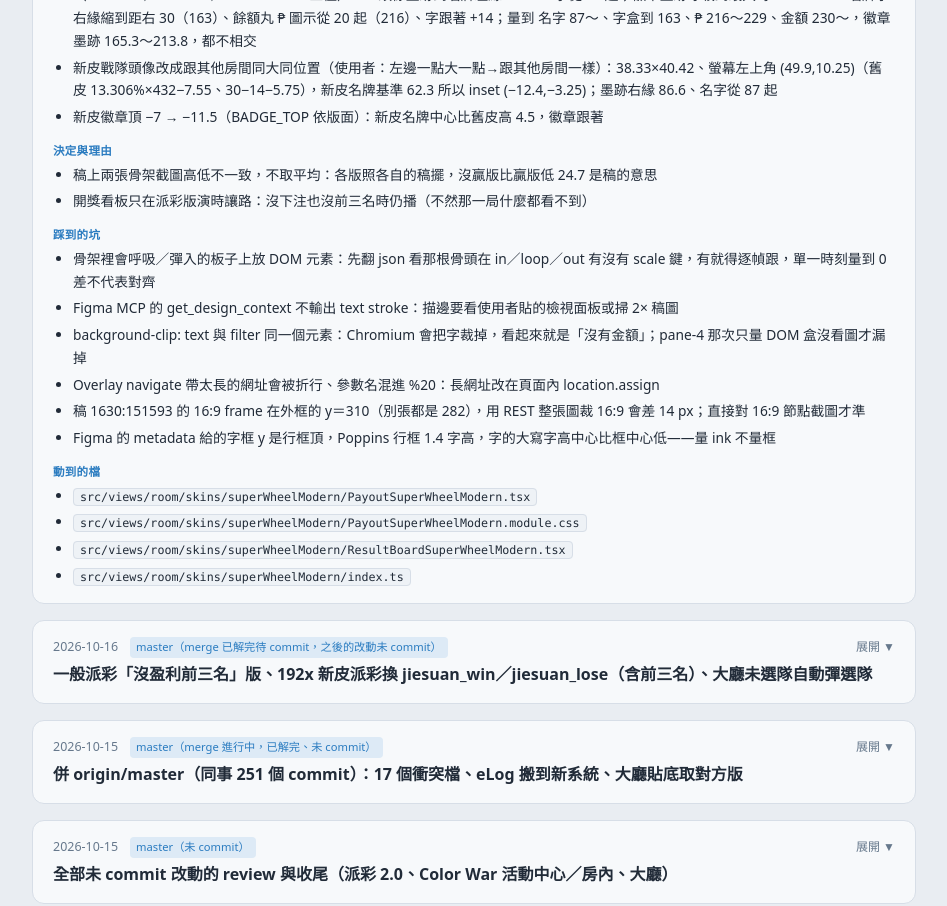
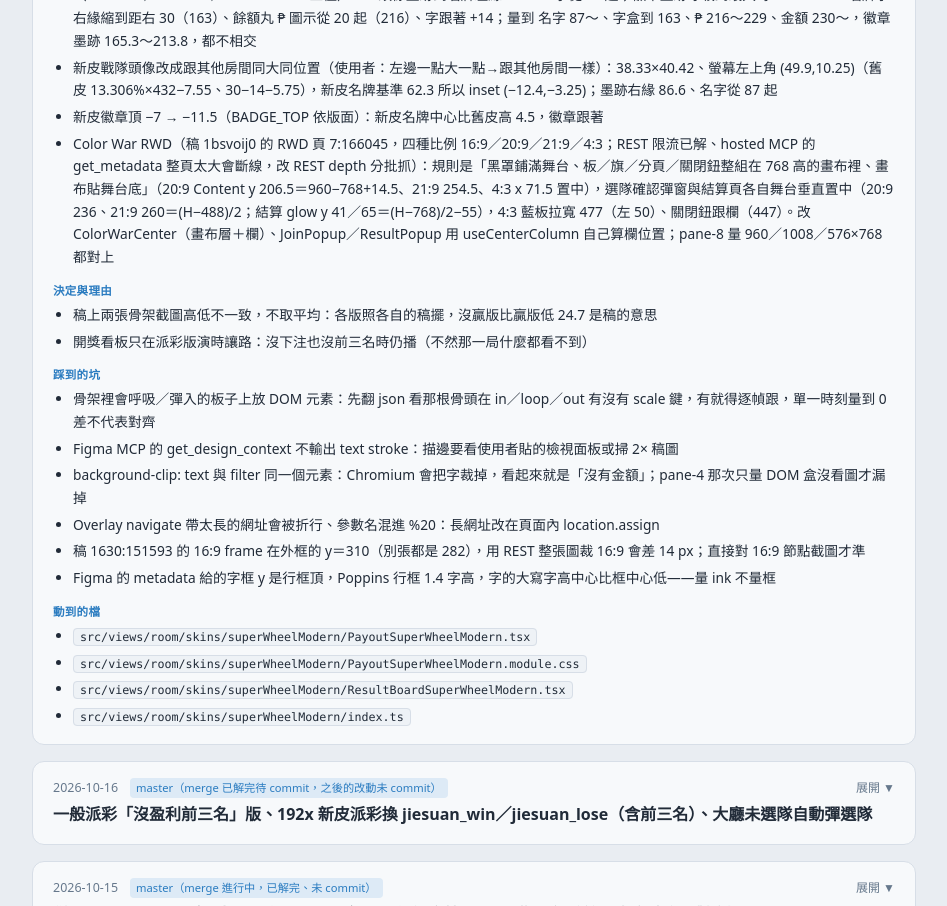
Before and after one commit to f840214/benji-wiki, a React (Vite) app: page /#/colorgame-log in a window 1280 px wide. Shown: the part 1440-2346 px from the top of the page, without its empty margins (248-1195 px from the left). Built offline with nearby package versions, Linux system fonts and the light colour scheme.

Commit message:
log: Color War RWD 畫布貼底

```diff
--- a/src/pages/ColorGameLogPage.jsx
+++ b/src/pages/ColorGameLogPage.jsx
@@ -37,6 +37,7 @@ const ENTRIES = [
       '新皮頂列再修（使用者 pane-8：頭像還是壓到名字、徽章壓到 ₱ 與第一位數）：topNavNickLead 改成 topNavCampaignInsets（nickLead／nickTrail／balanceLead 三值）——頭像墨跡到名牌左緣 +30.8，字從 32 起；徽章墨跡呼吸到最大時 165～214，名牌字右緣縮到距右 30（163）、餘額丸 ₱ 圖示從 20 起（216）、字跟著 +14；量到 名字 87～、字盒到 163、₱ 216～229、金額 230～，徽章墨跡 165.3～213.8，都不相交',
       '新皮戰隊頭像改成跟其他房間同大同位置（使用者：左邊一點大一點→跟其他房間一樣）：38.33×40.42、螢幕左上角 (49.9,10.25)（舊皮 13.306%×432−7.55、30−14−5.75），新皮名牌基準 62.3 所以 inset (−12.4,−3.25)；墨跡右緣 86.6、名字從 87 起',
       '新皮徽章頂 −7 → −11.5（BADGE_TOP 依版面）：新皮名牌中心比舊皮高 4.5，徽章跟著',
+      'Color War RWD（稿 1bsvoij0 的 RWD 頁 7:166045，四種比例 16:9／20:9／21:9／4:3；REST 限流已解、hosted MCP 的 get_metadata 整頁太大會斷線，改 REST depth 分批抓）：規則是「黑罩鋪滿舞台、板／旗／分頁／關閉鈕整組在 768 高的畫布裡、畫布貼舞台底」（20:9 Content y 206.5＝960−768+14.5、21:9 254.5、4:3 x 71.5 置中），選隊確認彈窗與結算頁各自舞台垂直置中（20:9 236、21:9 260＝(H−488)/2；結算 glow y 41／65＝(H−768)/2−55），4:3 藍板拉寬 477（左 50）、關閉鈕跟欄（447）。改 ColorWarCenter（畫布層＋欄）、JoinPopup／ResultPopup 用 useCenterColumn 自己算欄位置；pane-8 量 960／1008／576×768 都對上',
     ],
     decisions: ['稿上兩張骨架截圖高低不一致，不取平均：各版照各自的稿擺，沒贏版比贏版低 24.7 是稿的意思', '開獎看板只在派彩版演時讓路：沒下注也沒前三名時仍播（不然那一局什麼都看不到）'],
     pitfalls: ['骨架裡會呼吸／彈入的板子上放 DOM 元素：先翻 json 看那根骨頭在 in／loop／out 有沒有 scale 鍵，有就得逐幀跟，單一時刻量到 0 差不代表對齊', 'Figma MCP 的 get_design_context 不輸出 text stroke：描邊要看使用者貼的檢視面板或掃 2× 稿圖', 'background-clip: text 與 filter 同一個元素：Chromium 會把字裁掉，看起來就是「沒有金額」；pane-4 那次只量 DOM 盒沒看圖才漏掉', 'Overlay navigate 帶太長的網址會被折行、參數名混進 %20：長網址改在頁面內 location.assign', '稿 1630:151593 的 16:9 frame 在外框的 y＝310（別張都是 282），用 REST 整張圖裁 16:9 會差 14 px；直接對 16:9 節點截圖才準', 'Figma 的 metadata 給的字框 y 是行框頂，Poppins 行框 1.4 字高，字的大寫字高中心比框中心低——量 ink 不量框'],
```
